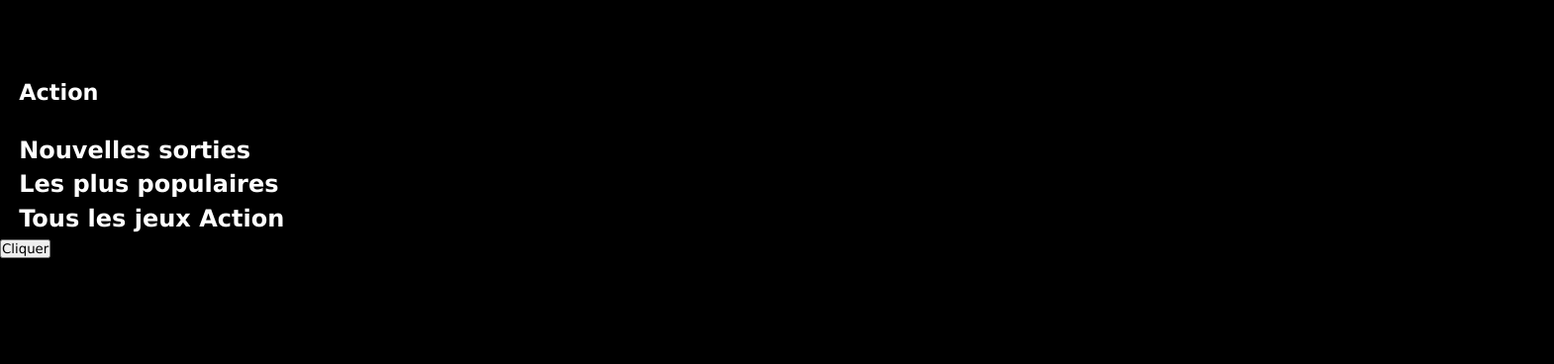
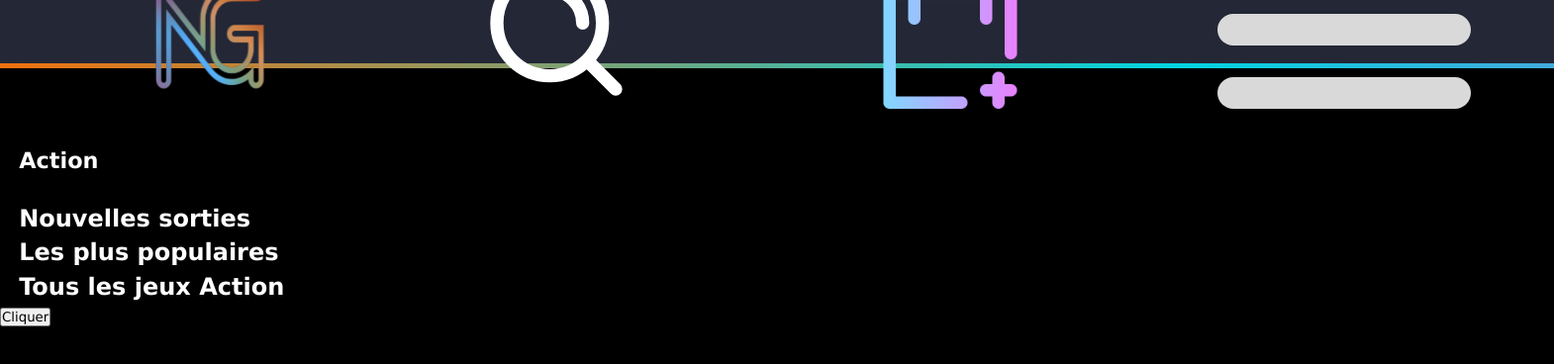
Before and after one commit to WildCodeSchool-2024-02/JS-RemoteFR-CodeOfWar-P2-Nodas, a React (Vite) app in the folder client/: page / in a window 1280 px wide. Shown: the top 368 px of the page at 99% size, 1570 px wide, since content can reach past the window. Built offline with nearby package versions, Linux system fonts and the light colour scheme.

Commit message:
Fixed NavBar integration in App.jsx and main.jsx

```diff
--- a/client/src/App.jsx
+++ b/client/src/App.jsx
@@ -1,6 +1,7 @@
 import axios from "axios";
 import { useState } from "react";
 import CategorieList from "./components/CategorieList";
+import NavBar from "./components/NavBar";
 
 const genre = "Action";
 
@@ -25,6 +26,7 @@ function App() {
 
   return (
     <>
+      <NavBar />
       <CategorieList Games={infosjeu} genre={genre} />
       <button type="button" onClick={fetchCategorieRecentData}>
         Cliquer
--- a/client/src/main.jsx
+++ b/client/src/main.jsx
@@ -5,6 +5,7 @@ import { createBrowserRouter, RouterProvider } from "react-router-dom";
 
 import App from "./App";
 import "./styles/app.css";
+import "./styles/navbar.css";
 import "./styles/categorieitem.css";
 
 const router = createBrowserRouter([
```
